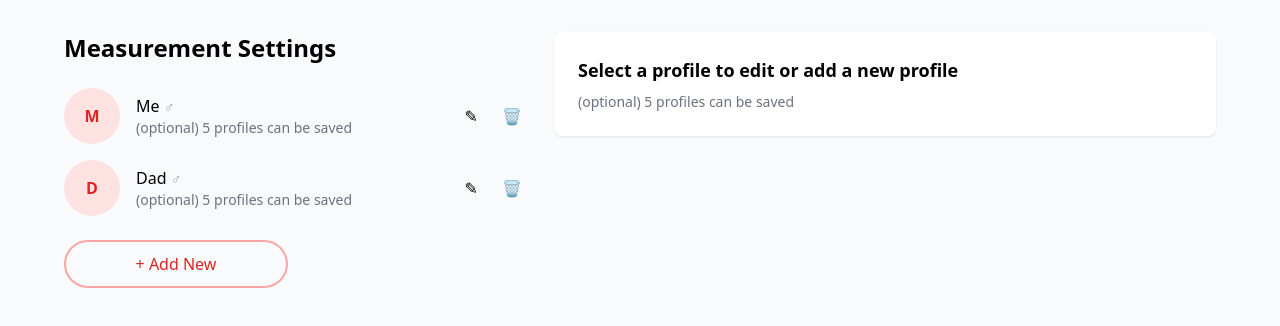
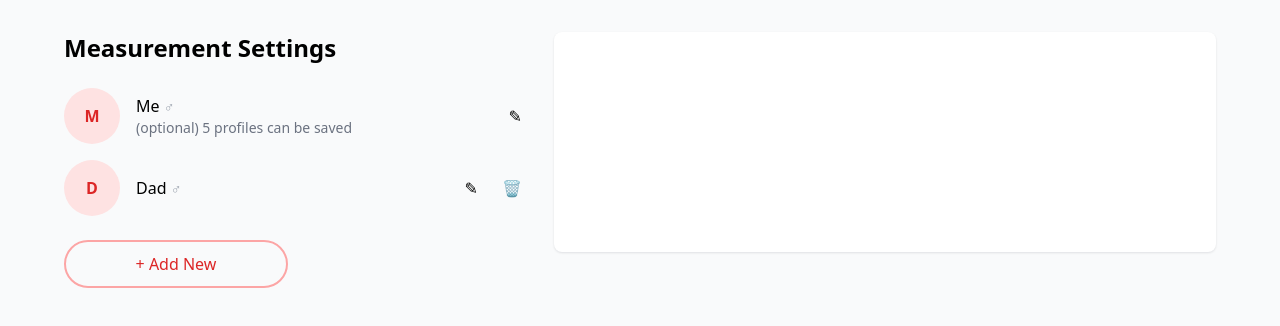
Before and after one commit to chandana819/Measurement_frontend, a React (Vite) app: page / in a window 1280 px wide. Shown: the top 326 px of the page. Built offline with nearby package versions, Linux system fonts and the light colour scheme; the HTML template or start-up script is replaced by a standard one.

Commit message:
UI: empty right panel at start; hide delete for primary profile; optional hint only for primary

```diff
--- a/src/components/MeasurementSettings.jsx
+++ b/src/components/MeasurementSettings.jsx
@@ -76,10 +76,8 @@ export default function MeasurementSettings({ profiles, onAdd, onUpdate, onDelet
             <ProfileForm initial={editing} onCancel={() => setShowForm(false)} onSave={handleSave} />
           </div>
         ) : (
-          <div className="card p-6">
-            <h3 className="font-semibold text-lg">Select a profile to edit or add a new profile</h3>
-            <p className="text-sm text-gray-500 mt-2">(optional) 5 profiles can be saved</p>
-          </div>
+          // Right side should be empty when nothing is selected/being added
+          <div className="card p-6 min-h-[220px] bg-white/0 border-0 shadow-none" />
         )}
       </div>
 
--- a/src/components/ProfileItem.jsx
+++ b/src/components/ProfileItem.jsx
@@ -10,20 +10,26 @@ function Avatar({ name }) {
 }
 
 export default function ProfileItem({ profile, onEdit, onDelete }) {
+  const isPrimary = String(profile.name).trim().toLowerCase() === 'me'
+
   return (
     <div className="flex items-center gap-4 w-full">
       <Avatar name={profile.name} />
       <div className="flex-1 min-w-0">
         <div className="font-medium truncate">{profile.name} <span className="text-gray-400 text-sm">{profile.gender === 'male' ? '♂' : '♀'}</span></div>
-        <div className="text-sm text-gray-500">(optional) 5 profiles can be saved</div>
+        {/* Only show the optional hint for the primary profile */}
+        {isPrimary && <div className="text-sm text-gray-500">(optional) 5 profiles can be saved</div>}
       </div>
       <div className="flex items-center gap-2">
         <button onClick={onEdit} className="p-2 rounded-full hover:bg-gray-100">
           ✎
         </button>
-        <button onClick={onDelete} className="p-2 rounded-full hover:bg-gray-100 text-red-500">
-          🗑
-        </button>
+        {/* Hide delete button for primary profile */}
+        {!isPrimary && (
+          <button onClick={onDelete} className="p-2 rounded-full hover:bg-gray-100 text-red-500">
+            🗑
+          </button>
+        )}
       </div>
     </div>
   )
```
